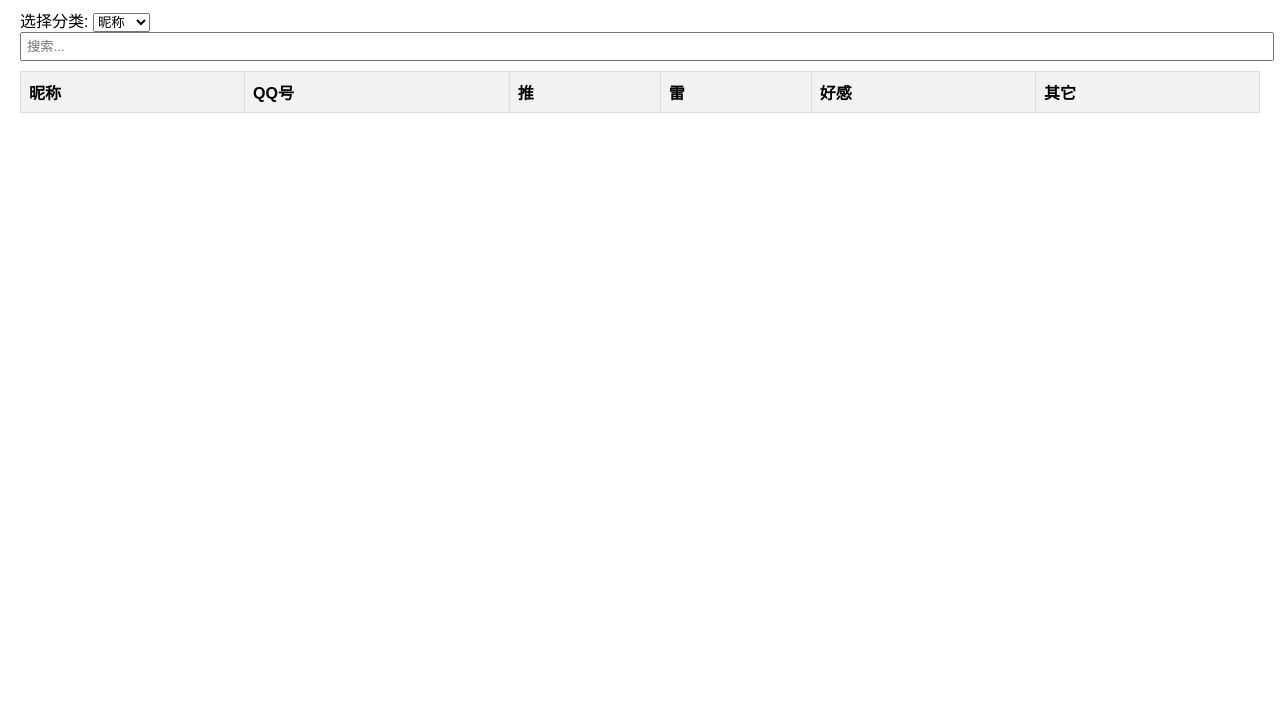
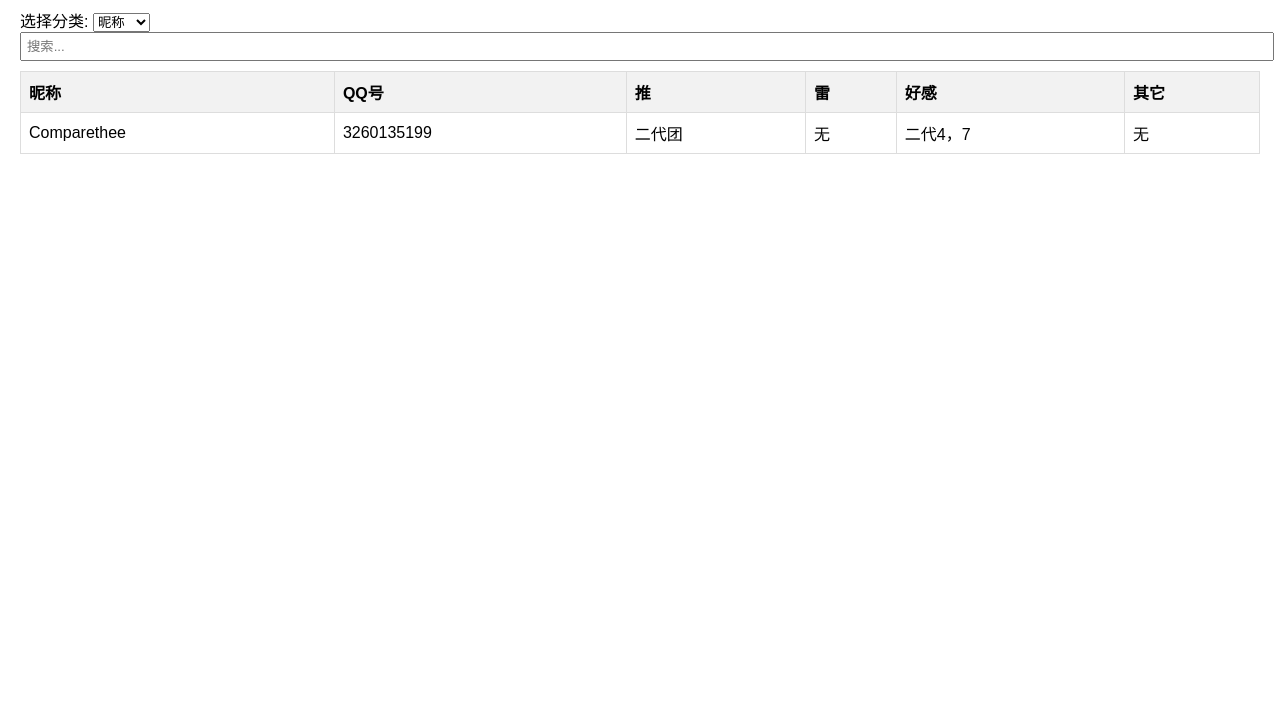
Before and after one commit to NuclearReactor314/QQ_Group_Chat_Data, a plain HTML site: page index.html in a window 1280 px wide. Shown: the part 81-800 px from the top of the page. Drawn offline with Linux system fonts and the light colour scheme.

Commit message:
Update index.html

```diff
--- a/index.html
+++ b/index.html
@@ -9,7 +9,7 @@
 <body>
     <h1>信息库</h1>
 
-    <!--分类搜索框-->
+    <!-- 分类搜索框 -->
     <label for="categorySelect">选择分类:</label>
     <select id="CategorySelect">
         <option value="nickname">昵称</option>
@@ -19,6 +19,7 @@
         <option value="goodimpression">好感</option>
         <option value="other">其它</option>
     </select>
+
     <!-- 搜索框 -->
     <input type="text" id="searchInput" placeholder="搜索...">
 
@@ -34,11 +35,45 @@
                 <th>其它</th>
             </tr>
         </thead>
-        <tbody>
+        <tbody id="infoTableBody">
             <!-- 数据行将通过JavaScript动态添加 -->
-
         </tbody>
     </table>
-    <script src="script.js"></script>
+
+    <script>
+        document.addEventListener('DOMContentLoaded', function () {
+            const data = [
+                {nickname:'Comparethee', QQnumber:'3260135199', fan:'二代团', reject:'无', goodimpression:'二代4，7', other:'无'},
+                // 添加更多数据...
+            ];
+
+            const searchInput = document.getElementById('searchInput');
+            const categorySelect = document.getElementById('CategorySelect');
+            const infoTableBody = document.getElementById('infoTableBody');
+
+            renderTable(data);
+
+            searchInput.addEventListener('input', function () {
+                const searchTerm = searchInput.value.toLowerCase();
+                const selectedCategory = categorySelect.value;
+
+                const filteredData = data.filter(item =>
+                    item[selectedCategory].toLowerCase().includes(searchTerm)
+                );
+
+                renderTable(filteredData);
+            });
+
+            function renderTable(data) {
+                infoTableBody.innerHTML = '';
+
+                data.forEach(item => {
+                    const row = document.createElement('tr');
+                    row.innerHTML = `<td>${item.nickname}</td><td>${item.QQnumber}</td><td>${item.fan}</td><td>${item.reject}</td><td>${item.goodimpression}</td><td>${item.other}</td>`;
+                    infoTableBody.appendChild(row);
+                });
+            }
+        });
+    </script>
 </body>
 </html>
```
Lines whose indentation alone changed are shown as unchanged.
